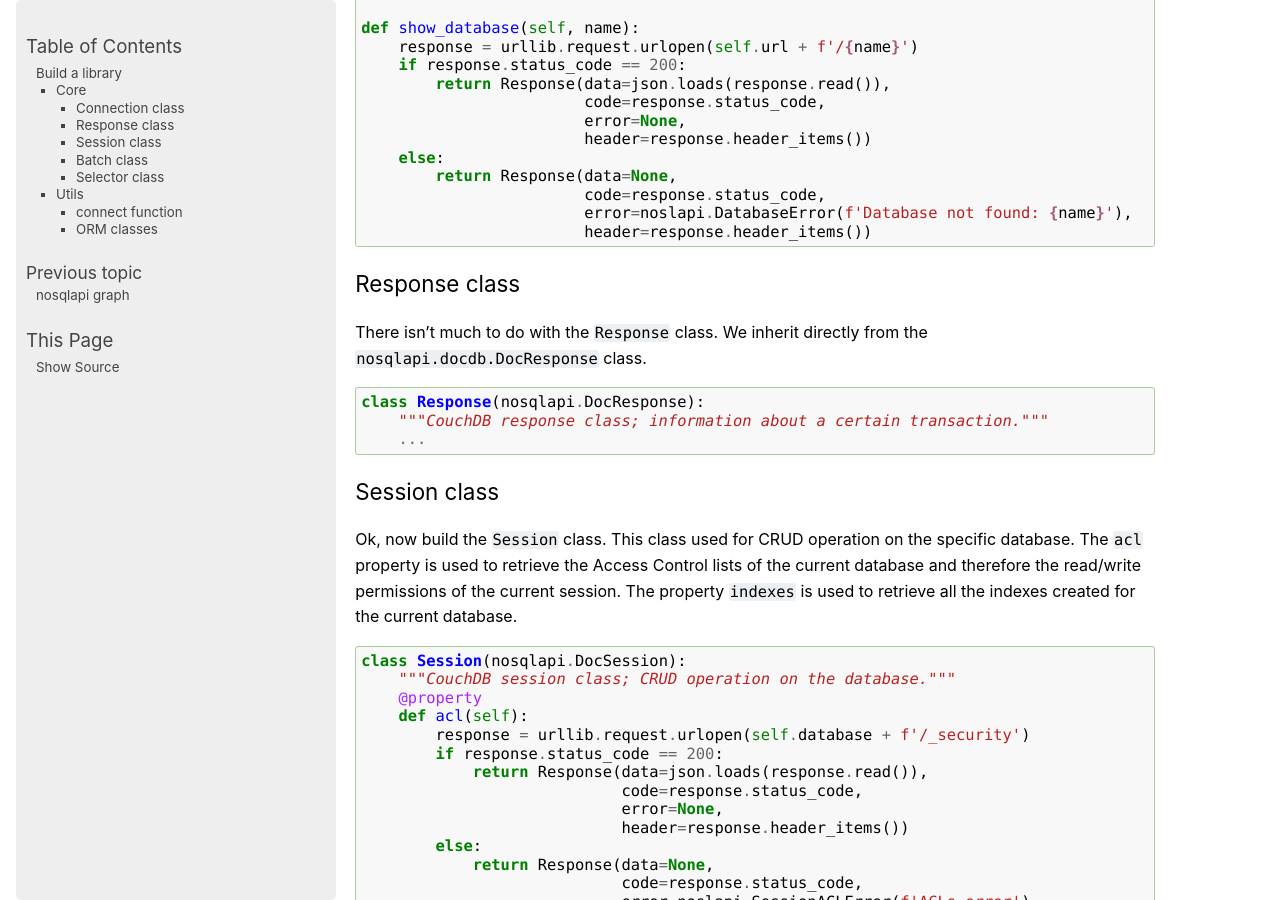
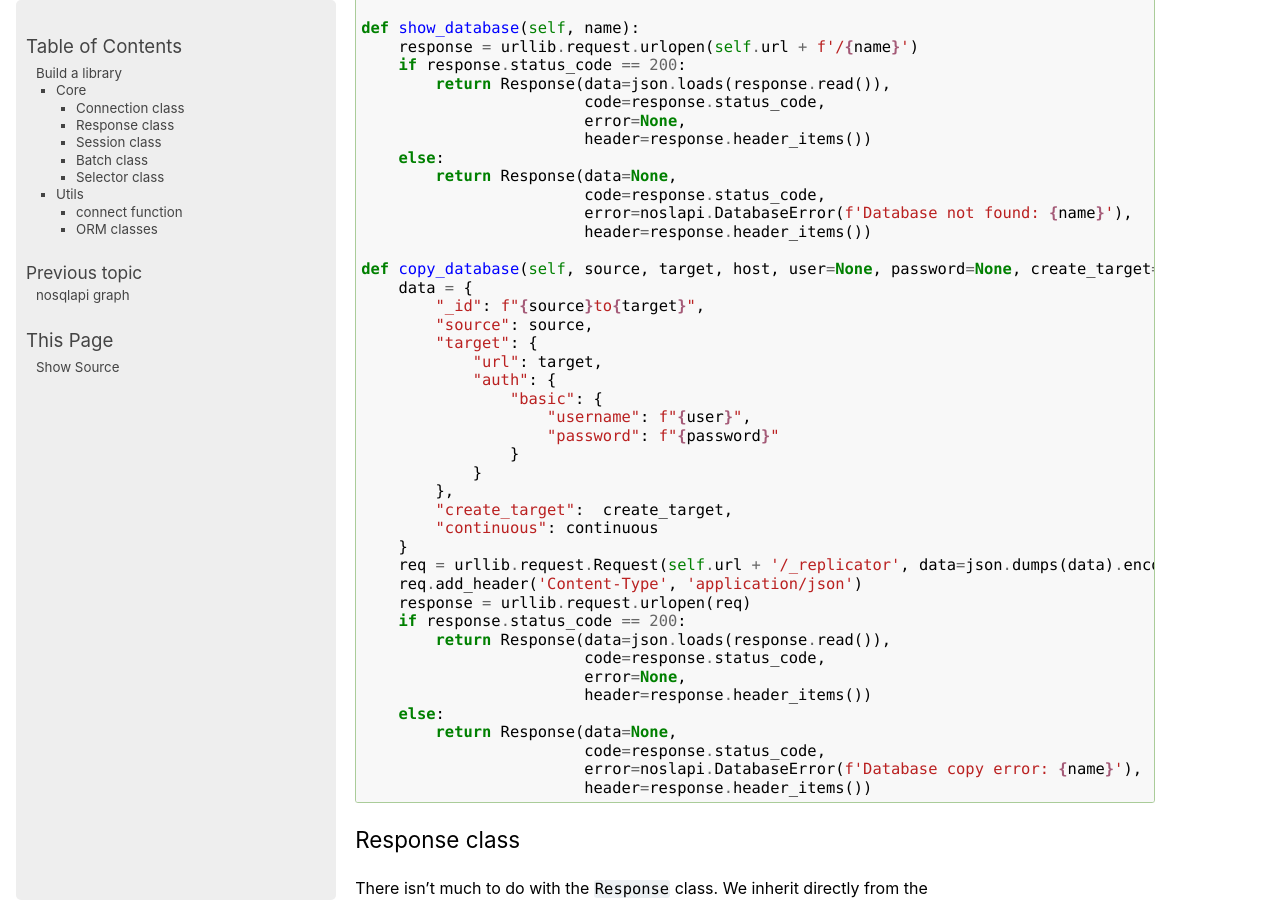
Before and after one commit to MatteoGuadrini/nosqlapi, a Sphinx documentation site: the page built from docs/source/build.rst, in a window 1280 px wide and 900 px high, scrolled down 2860 px. Built offline with Sphinx 7.4.7, drawn with Linux system fonts in a browser that asks for light colours.

Commit message:
Add copy_database method on Connection class

```diff
--- a/docs/source/build.rst
+++ b/docs/source/build.rst
@@ -159,6 +159,37 @@ Now let's all define methods that operate at the database level.
                                 code=response.status_code,
                                 error=noslapi.DatabaseError(f'Database not found: {name}'),
                                 header=response.header_items())
+
+        def copy_database(self, source, target, host, user=None, password=None, create_target=True, continuous=True):
+            data = {
+                "_id": f"{source}to{target}",
+                "source": source,
+                "target": {
+                    "url": target,
+                    "auth": {
+                        "basic": {
+                            "username": f"{user}",
+                            "password": f"{password}"
+                        }
+                    }
+                },
+                "create_target":  create_target,
+                "continuous": continuous
+            }
+            req = urllib.request.Request(self.url + '/_replicator', data=json.dumps(data).encode('utf8'), method='POST')
+            req.add_header('Content-Type', 'application/json')
+            response = urllib.request.urlopen(req)
+            if response.status_code == 200:
+                return Response(data=json.loads(response.read()),
+                                code=response.status_code,
+                                error=None,
+                                header=response.header_items())
+            else:
+                return Response(data=None,
+                                code=response.status_code,
+                                error=noslapi.DatabaseError(f'Database copy error: {name}'),
+                                header=response.header_items())
+
 
 Response class
 **************
```
